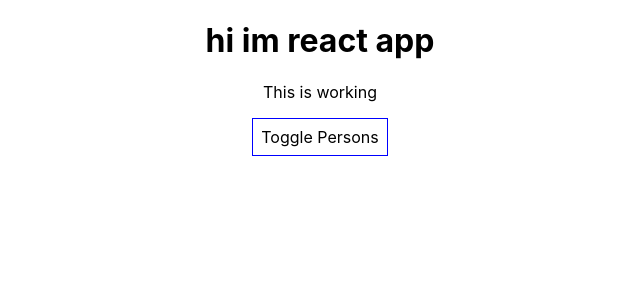
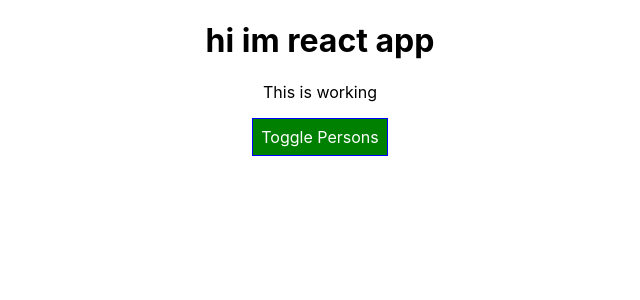
Before and after one commit to tanisha2398/Reactbasic, a React (Create React App) app: page / in a window 1280 px wide. Shown: the top 300 px of the page, without its empty margins (320-960 px from the left). Built offline with nearby package versions, Linux system fonts and the light colour scheme.

Commit message:
add class name and style dynamically

```diff
--- a/src/App.css
+++ b/src/App.css
@@ -1,3 +1,10 @@
 .App {
   text-align: center;
 }
+
+.red{
+  color:red;
+}
+.bold{
+  font-weight: bold;
+}
--- a/src/App.js
+++ b/src/App.js
@@ -46,7 +46,8 @@
 
   render() {
     const style = {
-      backgroundColor: "white",
+      backgroundColor: "green",
+      color: "white",
       font: "inherit",
       border: "1px solid blue",
       padding: "8px",
@@ -72,11 +73,19 @@
           })}
         </div>
       );
+      style.backgroundColor = "red";
+    }
+    let classes = [];
+    if (this.state.persons.length <= 2) {
+      classes.push("red");
+    }
+    if (this.state.persons.length <= 1) {
+      classes.push("bold");
     }
     return (
       <div className="App">
         <h1>hi im react app</h1>
-        <p>This is working</p>
+        <p className={classes.join(" ")}>This is working</p>
         <button style={style} onClick={this.togglePersonsHandler}>
           Toggle Persons
         </button>
```
